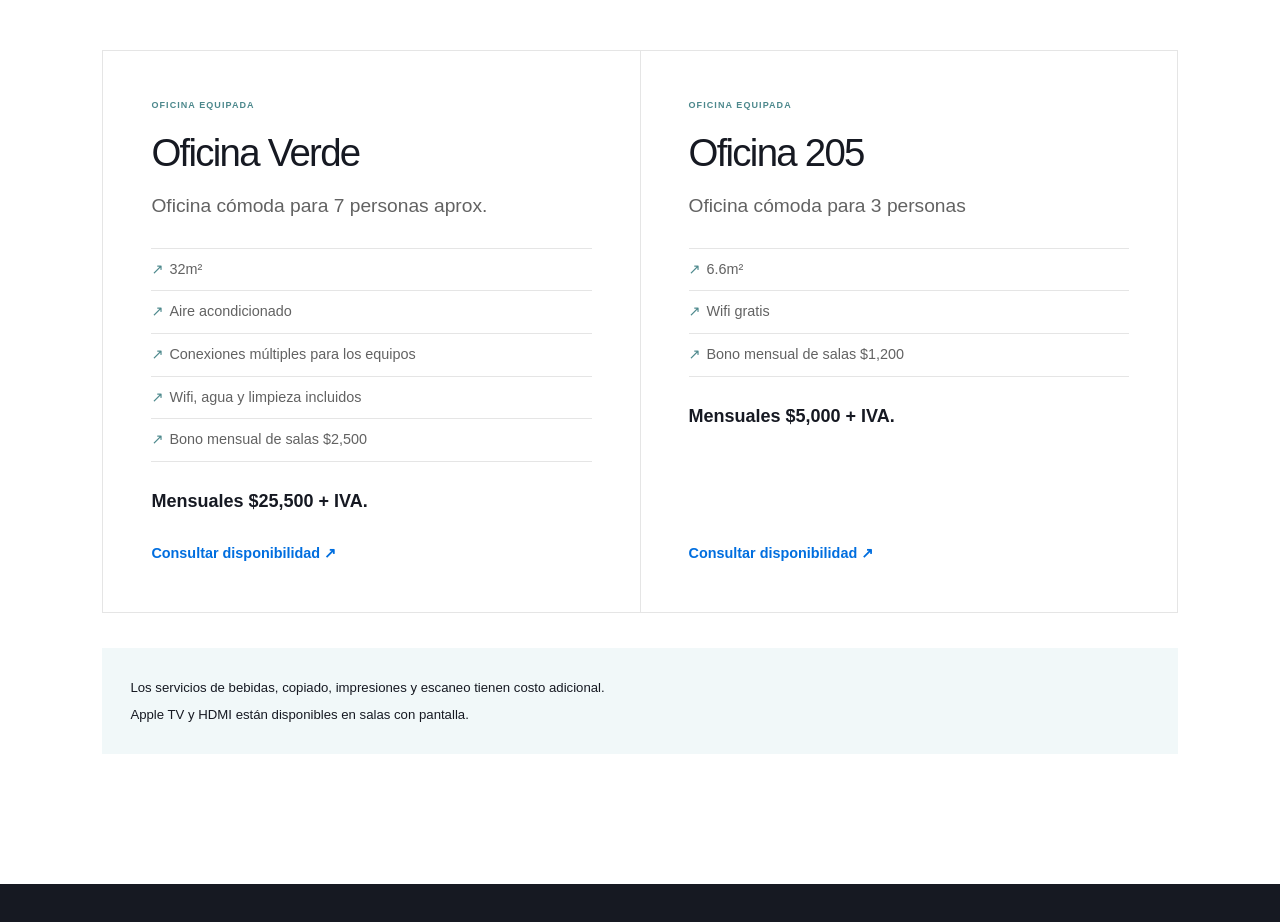
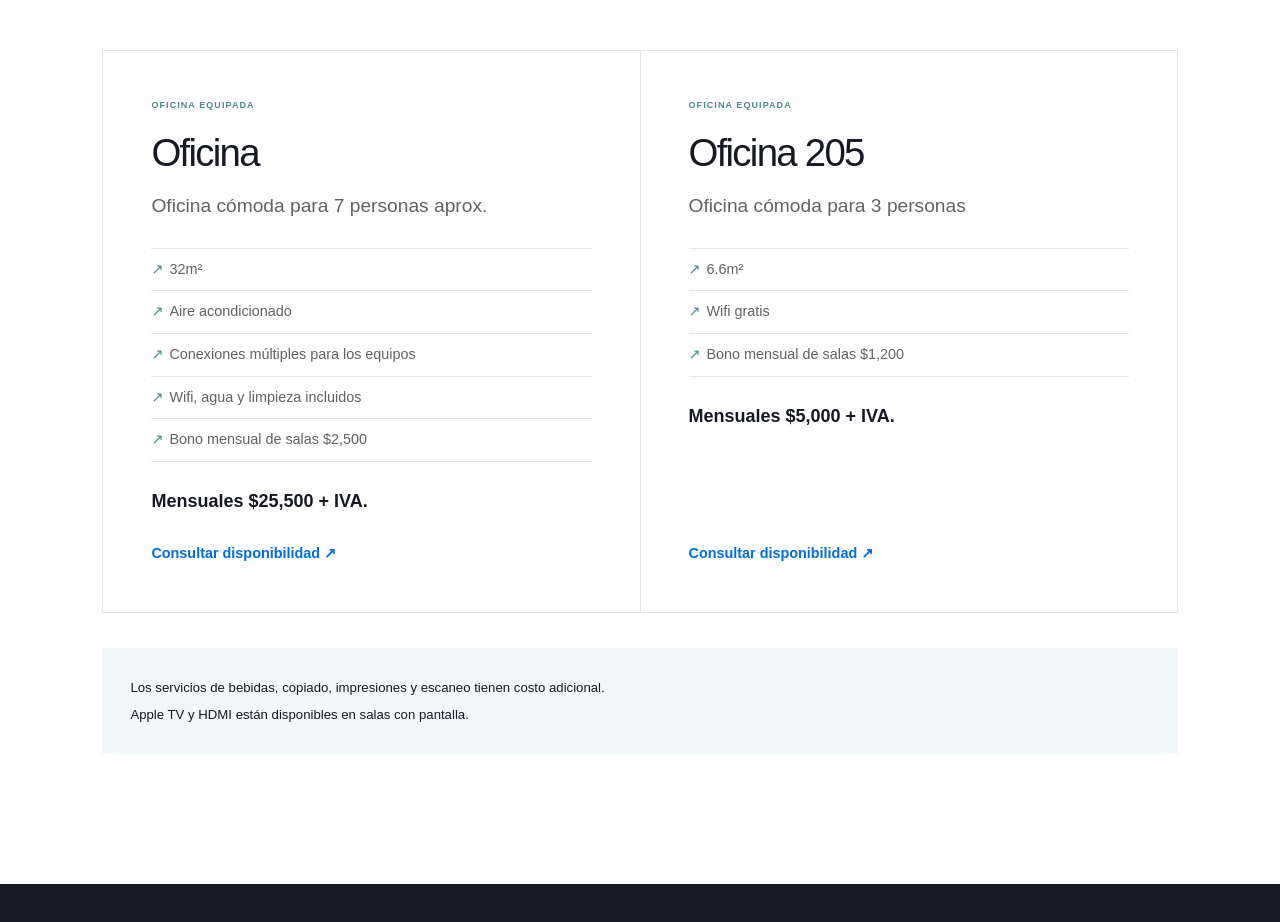
Before and after one commit to Eliszen-28/zenttre, a Next.js app: page /oficinas-privadas in a window 1280 px wide. Shown: the part 2320-3242 px from the top of the page. Built offline with nearby package versions, Linux system fonts and the light colour scheme.

Commit message:
Rename Verde office listing

```diff
--- a/app/oficinas-privadas/page.tsx
+++ b/app/oficinas-privadas/page.tsx
@@ -25,7 +25,7 @@ export default function OficinasPrivadasPage() {
         { title: "Áreas comunes", text: "Acceso a servicios y espacios compartidos de Zenttre." },
       ]}
       plans={[
-        { eyebrow: "OFICINA EQUIPADA", title: "Oficina Verde", description: "Oficina cómoda para 7 personas aprox.", details: ["32m²", "Aire acondicionado", "Conexiones múltiples para los equipos", "Wifi, agua y limpieza incluidos", "Bono mensual de salas $2,500"], price: "Mensuales $25,500 + IVA." },
+        { eyebrow: "OFICINA EQUIPADA", title: "Oficina", description: "Oficina cómoda para 7 personas aprox.", details: ["32m²", "Aire acondicionado", "Conexiones múltiples para los equipos", "Wifi, agua y limpieza incluidos", "Bono mensual de salas $2,500"], price: "Mensuales $25,500 + IVA." },
         { eyebrow: "OFICINA EQUIPADA", title: "Oficina 205", description: "Oficina cómoda para 3 personas", details: ["6.6m²", "Wifi gratis", "Bono mensual de salas $1,200"], price: "Mensuales $5,000 + IVA." },
       ]}
       footnotes={["Los servicios de bebidas, copiado, impresiones y escaneo tienen costo adicional.", "Apple TV y HDMI están disponibles en salas con pantalla."]}
```
